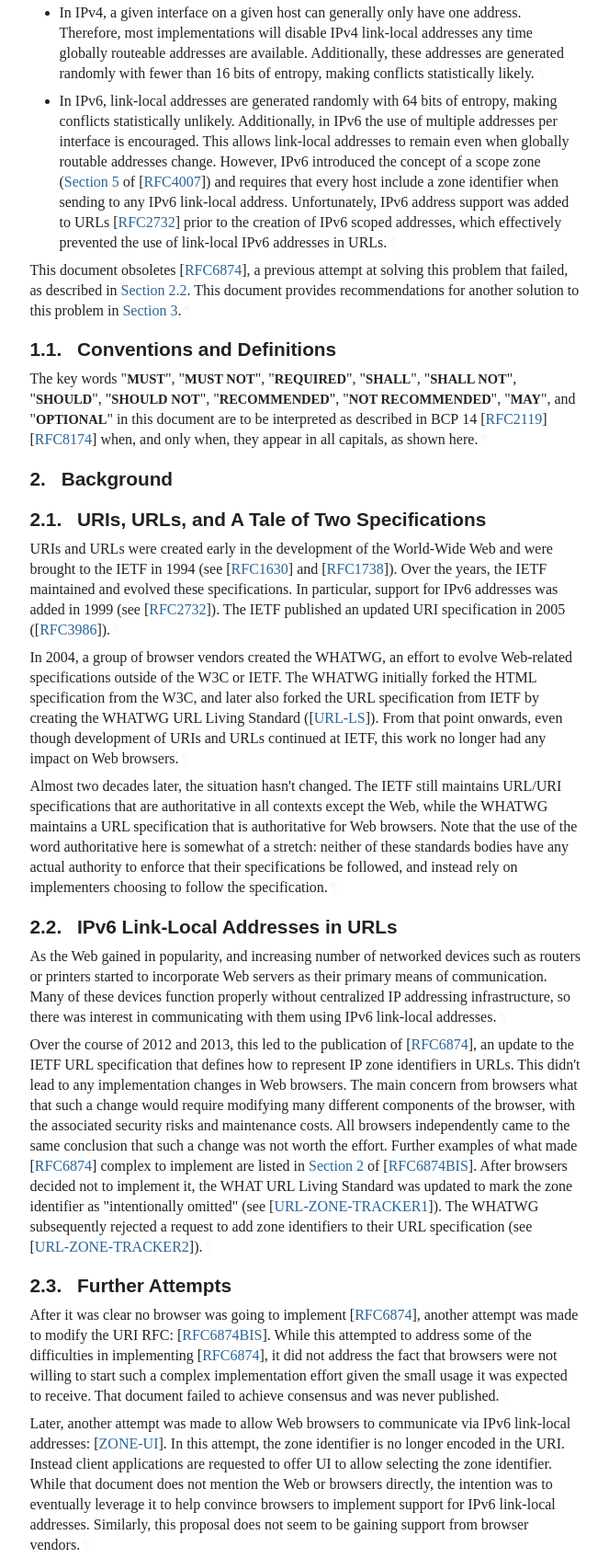
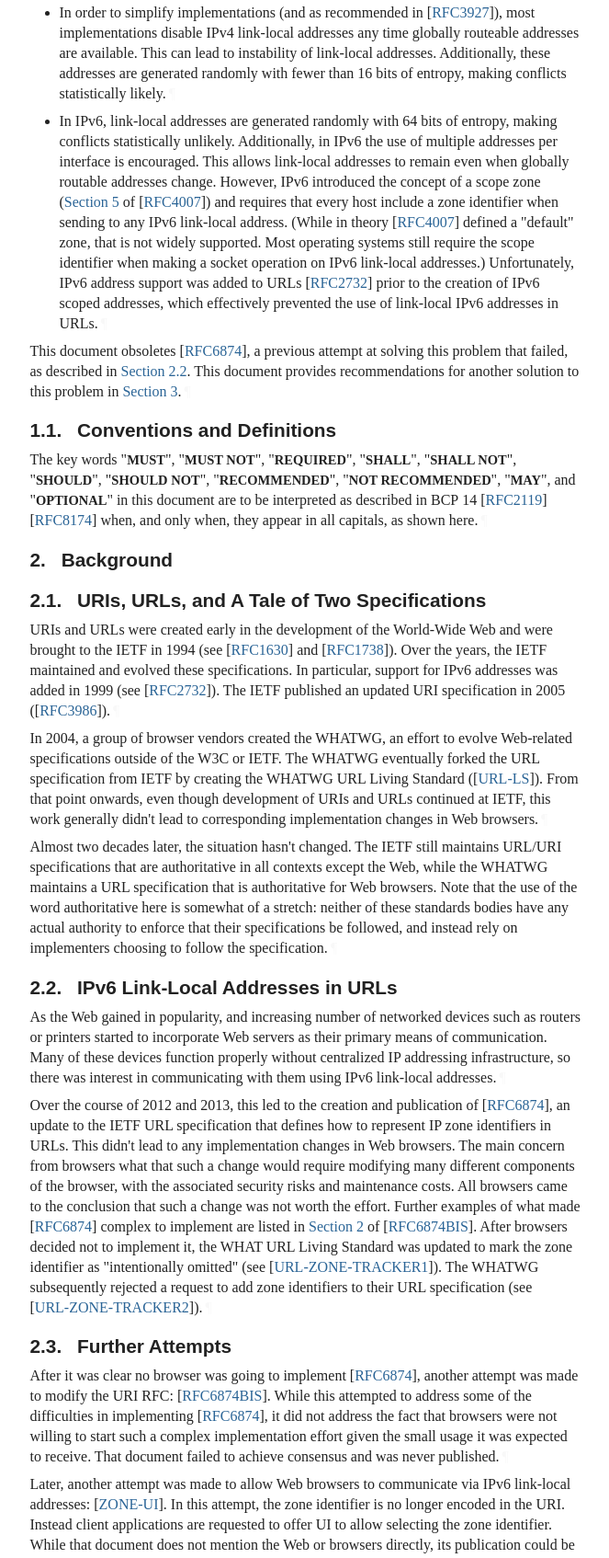
Before and after one commit to DavidSchinazi/draft-schinazi-httpbis-link-local-uri-bcp, a plain HTML site: page draft-schinazi-httpbis-link-local-uri-bcp.html in a window 1280 px wide. Shown: the part 1168-2862 px from the top of the page at 92% size, without its empty margins (92-755 px from the left). Drawn offline with Linux system fonts and the light colour scheme; a web font is replaced by a local one.

Commit message:
Script updating gh-pages from 83b80af. [ci skip]

```diff
--- a/draft-schinazi-httpbis-link-local-uri-bcp.html
+++ b/draft-schinazi-httpbis-link-local-uri-bcp.html
@@ -1209,11 +1209,11 @@ addresses. This feature was added in IPv6 <span>[<a href="#RFC4007" class="cite
 backported to IPv4 <span>[<a href="#RFC3927" class="cite xref">RFC3927</a>]</span>. However, these addresses have limitations:<a href="#section-1-1" class="pilcrow">¶</a></p>
 <ul class="normal">
 <li class="normal" id="section-1-2.1">
-          <p id="section-1-2.1.1">In IPv4, a given interface on a given host can generally only have one
-address. Therefore, most implementations will disable IPv4 link-local
-addresses any time globally routeable addresses are available. Additionally,
-these addresses are generated randomly with fewer than 16 bits of entropy,
-making conflicts statistically likely.<a href="#section-1-2.1.1" class="pilcrow">¶</a></p>
+          <p id="section-1-2.1.1">In order to simplify implementations (and as recommended in <span>[<a href="#RFC3927" class="cite xref">RFC3927</a>]</span>),
+most implementations disable IPv4 link-local addresses any time globally
+routeable addresses are available. This can lead to instability of link-local
+addresses. Additionally, these addresses are generated randomly with fewer
+than 16 bits of entropy, making conflicts statistically likely.<a href="#section-1-2.1.1" class="pilcrow">¶</a></p>
 </li>
         <li class="normal" id="section-1-2.2">
           <p id="section-1-2.2.1">In IPv6, link-local addresses are generated randomly with 64 bits of entropy,
@@ -1222,9 +1222,12 @@ multiple addresses per interface is encouraged. This allows link-local
 addresses to remain even when globally routable addresses change. However,
 IPv6 introduced the concept of a scope zone (<span><a href="https://rfc-editor.org/rfc/rfc4007#section-5" class="relref">Section 5</a> of [<a href="#RFC4007" class="cite xref">RFC4007</a>]</span>) and
 requires that every host include a zone identifier when sending to any IPv6
-link-local address. Unfortunately, IPv6 address support was added to URLs
-<span>[<a href="#RFC2732" class="cite xref">RFC2732</a>]</span> prior to the creation of IPv6 scoped addresses, which
-effectively prevented the use of link-local IPv6 addresses in URLs.<a href="#section-1-2.2.1" class="pilcrow">¶</a></p>
+link-local address. (While in theory <span>[<a href="#RFC4007" class="cite xref">RFC4007</a>]</span> defined a "default" zone,
+that is not widely supported. Most operating systems still require the scope
+identifier when making a socket operation on IPv6 link-local addresses.)
+Unfortunately, IPv6 address support was added to URLs <span>[<a href="#RFC2732" class="cite xref">RFC2732</a>]</span> prior to
+the creation of IPv6 scoped addresses, which effectively prevented the use of
+link-local IPv6 addresses in URLs.<a href="#section-1-2.2.1" class="pilcrow">¶</a></p>
 </li>
       </ul>
 <p id="section-1-3">This document obsoletes <span>[<a href="#RFC6874" class="cite xref">RFC6874</a>]</span>, a previous attempt at solving this
@@ -1259,11 +1262,11 @@ years, the IETF maintained and evolved these specifications. In particular,
 support for IPv6 addresses was added in 1999 (see <span>[<a href="#RFC2732" class="cite xref">RFC2732</a>]</span>). The IETF
 published an updated URI specification in 2005 (<span>[<a href="#RFC3986" class="cite xref">RFC3986</a>]</span>).<a href="#section-2.1-1" class="pilcrow">¶</a></p>
 <p id="section-2.1-2">In 2004, a group of browser vendors created the WHATWG, an effort to evolve
-Web-related specifications outside of the W3C or IETF. The WHATWG initially
-forked the HTML specification from the W3C, and later also forked the URL
-specification from IETF by creating the WHATWG URL Living Standard
-(<span>[<a href="#URL-LS" class="cite xref">URL-LS</a>]</span>). From that point onwards, even though development of URIs and URLs
-continued at IETF, this work no longer had any impact on Web browsers.<a href="#section-2.1-2" class="pilcrow">¶</a></p>
+Web-related specifications outside of the W3C or IETF. The WHATWG eventually
+forked the URL specification from IETF by creating the WHATWG URL Living
+Standard (<span>[<a href="#URL-LS" class="cite xref">URL-LS</a>]</span>). From that point onwards, even though development of URIs
+and URLs continued at IETF, this work generally didn't lead to corresponding
+implementation changes in Web browsers.<a href="#section-2.1-2" class="pilcrow">¶</a></p>
 <p id="section-2.1-3">Almost two decades later, the situation hasn't changed. The IETF still
 maintains URL/URI specifications that are authoritative in all contexts except
 the Web, while the WHATWG maintains a URL specification that is authoritative
@@ -1283,14 +1286,14 @@ such as routers or printers started to incorporate Web servers as their primary
 means of communication. Many of these devices function properly without
 centralized IP addressing infrastructure, so there was interest in
 communicating with them using IPv6 link-local addresses.<a href="#section-2.2-1" class="pilcrow">¶</a></p>
-<p id="section-2.2-2">Over the course of 2012 and 2013, this led to the publication of <span>[<a href="#RFC6874" class="cite xref">RFC6874</a>]</span>,
-an update to the IETF URL specification that defines how to represent IP zone
-identifiers in URLs. This didn't lead to any implementation changes in Web
-browsers. The main concern from browsers what that such a change would require
-modifying many different components of the browser, with the associated
-security risks and maintenance costs. All browsers independently came to the
-same conclusion that such a change was not worth the effort. Further examples
-of what made <span>[<a href="#RFC6874" class="cite xref">RFC6874</a>]</span> complex to implement are listed in <span><a href="https://datatracker.ietf.org/doc/html/draft-ietf-6man-rfc6874bis-09#section-2" class="relref">Section 2</a> of [<a href="#RFC6874BIS" class="cite xref">RFC6874BIS</a>]</span>. After browsers decided not to
+<p id="section-2.2-2">Over the course of 2012 and 2013, this led to the creation and publication of
+<span>[<a href="#RFC6874" class="cite xref">RFC6874</a>]</span>, an update to the IETF URL specification that defines how to
+represent IP zone identifiers in URLs. This didn't lead to any implementation
+changes in Web browsers. The main concern from browsers what that such a change
+would require modifying many different components of the browser, with the
+associated security risks and maintenance costs. All browsers came to the
+conclusion that such a change was not worth the effort. Further examples of
+what made <span>[<a href="#RFC6874" class="cite xref">RFC6874</a>]</span> complex to implement are listed in <span><a href="https://datatracker.ietf.org/doc/html/draft-ietf-6man-rfc6874bis-09#section-2" class="relref">Section 2</a> of [<a href="#RFC6874BIS" class="cite xref">RFC6874BIS</a>]</span>. After browsers decided not to
 implement it, the WHAT URL Living Standard was updated to mark the zone
 identifier as "intentionally omitted" (see <span>[<a href="#URL-ZONE-TRACKER1" class="cite xref">URL-ZONE-TRACKER1</a>]</span>). The WHATWG
 subsequently rejected a request to add zone identifiers to their URL
@@ -1312,10 +1315,10 @@ document failed to achieve consensus and was never published.<a href="#section-2
 link-local addresses: <span>[<a href="#ZONE-UI" class="cite xref">ZONE-UI</a>]</span>. In this
 attempt, the zone identifier is no longer encoded in the URI. Instead client
 applications are requested to offer UI to allow selecting the zone identifier.
-While that document does not mention the Web or browsers directly, the
-intention was to eventually leverage it to help convince browsers to implement
-support for IPv6 link-local addresses. Similarly, this proposal does not seem
-to be gaining support from browser vendors.<a href="#section-2.3-2" class="pilcrow">¶</a></p>
+While that document does not mention the Web or browsers directly, its
+publication could be used to help convince browsers to implement support for
+IPv6 link-local addresses. Similarly, this proposal does not seem to be gaining
+support from browser vendors.<a href="#section-2.3-2" class="pilcrow">¶</a></p>
 </section>
 </div>
 </section>
@@ -1471,7 +1474,7 @@ link-local address it resolves to.<a href="#section-4-3" class="pilcrow">¶</a><
 <p id="appendix-A-1">Some of the historical context in this document came from prior research
 documented in <span>[<a href="#URL-HISTORY" class="cite xref">URL-HISTORY</a>]</span>. The author would like to
 thank <span class="contact-name">Brian E. Carpenter</span>, <span class="contact-name">Stuart Cheshire</span>, and <span class="contact-name">Bob Hinden</span> for
-their prior work in this space.<a href="#appendix-A-1" class="pilcrow">¶</a></p>
+their prior work in this space. Additionally, the author thanks <span class="contact-name">Eric Rescorla</span> for their review and comments.<a href="#appendix-A-1" class="pilcrow">¶</a></p>
 </section>
 </div>
 <div id="authors-addresses">
```
Also changed, not shown: draft-schinazi-httpbis-link-local-uri-bcp.txt.
